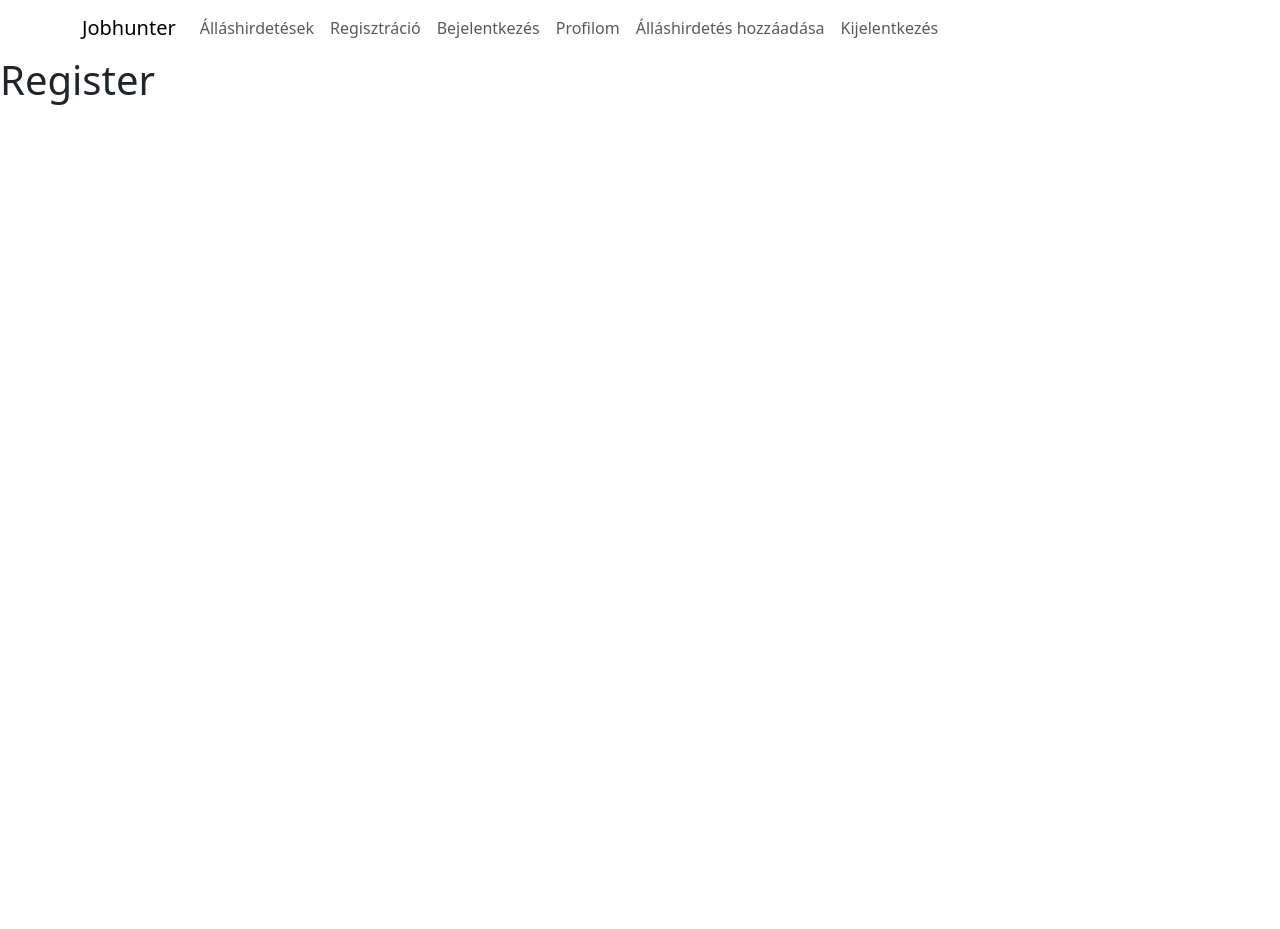
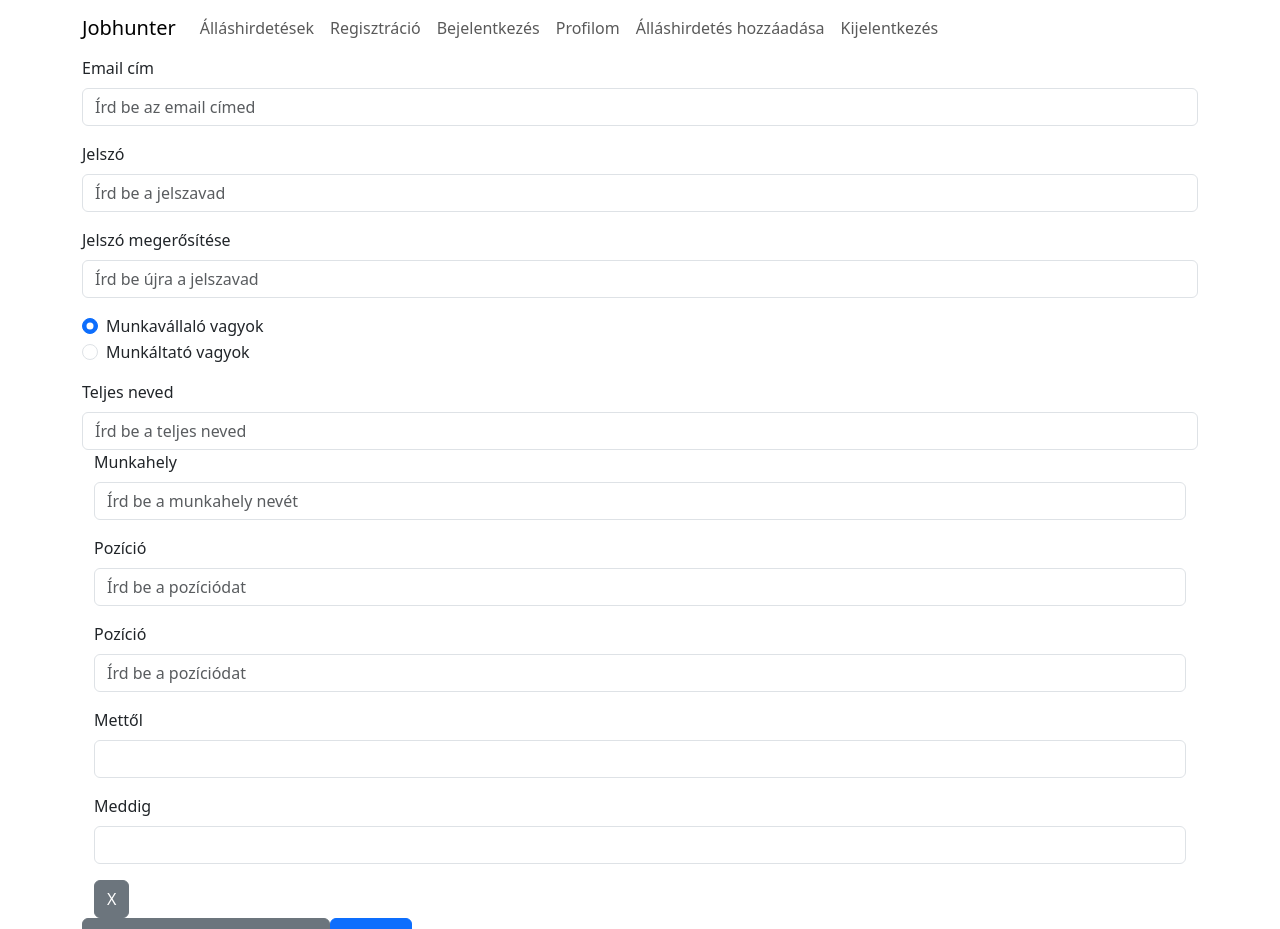
Before and after one commit to Bazska2013/Jobhunter, a React (Vite) app in the folder client/: page /register in a window 1280 px wide. Shown: the top 929 px of the page. Before the commit the page ends 800 px from the top, so only its background shows below. Built offline with nearby package versions, Linux system fonts and the light colour scheme.

Commit message:
Login és Register haladások

```diff
--- /dev/null
+++ b/client/src/components/Experiences.jsx
@@ -0,0 +1,46 @@
+import {Button, Container, Form} from "react-bootstrap";
+import {useState} from "react";
+
+const Experiences = () => {
+    const [numOfExperiences, setNumOfExperiences] = useState(1);
+
+    return (
+        <>
+            <Form>
+                {Array.from({length: numOfExperiences}, (_, i) => i).map((_, i) => {
+                    return (
+                        <>
+                            <Container>
+                                <Form.Group className="mb-3">
+                                    <Form.Label>Munkahely</Form.Label>
+                                    <Form.Control type="text" placeholder="Írd be a munkahely nevét" />
+                                </Form.Group>
+                                <Form.Group className="mb-3">
+                                    <Form.Label>Pozíció</Form.Label>
+                                    <Form.Control type="text" placeholder="Írd be a pozíciódat" />
+                                </Form.Group>
+                                <Form.Group className="mb-3">
+                                    <Form.Label>Pozíció</Form.Label>
+                                    <Form.Control type="text" placeholder="Írd be a pozíciódat" />
+                                </Form.Group>
+                                <Form.Group className="mb-3">
+                                    <Form.Label>Mettől</Form.Label>
+                                    <Form.Control type="number" />
+                                </Form.Group>
+                                <Form.Group className="mb-3">
+                                    <Form.Label>Meddig</Form.Label>
+                                    <Form.Control type="number" />
+                                </Form.Group>
+                                <Button variant="secondary" type="button" >X</Button>
+                            </Container>
+                        </>
+                    )
+                })}
+                <Button variant="secondary" type="button" onClick={() => setNumOfExperiences((numOfExperiences) + 1)}>Másik tapasztalat hozzáadása</Button>
+                <Button variant="primary" type="submit">Mentés</Button>
+            </Form>
+        </>
+    );
+}
+
+export default Experiences;
--- a/client/src/main.jsx
+++ b/client/src/main.jsx
@@ -9,6 +9,7 @@ import Register from "./pages/Register.jsx";
 import NavBar from "./components/NavBar.jsx";
 import {Profile as EmployeeProfile} from "./pages/employee/Profile.jsx";
 import EditJob from "./pages/employer/EditJob.jsx";
+import {Container} from "react-bootstrap";
 // import {Profile as EmployerProfile} from "./pages/employee/Profile.jsx";
 const router = createBrowserRouter([
     {
@@ -36,6 +37,8 @@ const router = createBrowserRouter([
 ReactDOM.createRoot(document.getElementById('root')).render(
   <React.StrictMode>
       <NavBar />
-      <RouterProvider router={router} />
+      <Container>
+          <RouterProvider router={router} />
+      </Container>
   </React.StrictMode>,
 )
--- a/client/src/pages/Login.jsx
+++ b/client/src/pages/Login.jsx
@@ -1,8 +1,23 @@
+import {Button, Form} from "react-bootstrap";
+
 const Login = () => {
     return (
-        <div>
-        <h1>Login</h1>
-        </div>
+        <>
+            <Form>
+                <Form.Group className="mb-3" controlId="formBasicEmail">
+                    <Form.Label>Email cím</Form.Label>
+                    <Form.Control type="email" placeholder="Írd be az email címed" />
+                </Form.Group>
+
+                <Form.Group className="mb-3" controlId="formBasicPassword">
+                    <Form.Label>Jelszó</Form.Label>
+                    <Form.Control type="password" placeholder="Írd be a jelszavad" />
+                </Form.Group>
+                <Button variant="primary" type="submit">
+                    Bejelentkezés
+                </Button>
+            </Form>
+        </>
     );
 }
 
--- a/client/src/pages/Register.jsx
+++ b/client/src/pages/Register.jsx
@@ -1,8 +1,53 @@
+import {Button, Form} from "react-bootstrap";
+import {useState} from "react";
+import Experiences from "../components/Experiences.jsx";
+
 const Register = () => {
+    const [userType, setUserType] = useState(false);
+
     return (
-        <div>
-        <h1>Register</h1>
-        </div>
+        <>
+            <Form>
+                <Form.Group className="mb-3" controlId="formBasicEmail">
+                    <Form.Label>Email cím</Form.Label>
+                    <Form.Control type="email" placeholder="Írd be az email címed" />
+                </Form.Group>
+
+                <Form.Group className="mb-3" controlId="formBasicPassword">
+                    <Form.Label>Jelszó</Form.Label>
+                    <Form.Control type="password" placeholder="Írd be a jelszavad" />
+                </Form.Group>
+                <Form.Group className="mb-3" controlId="formBasicPassword">
+                    <Form.Label>Jelszó megerősítése</Form.Label>
+                    <Form.Control type="password" placeholder="Írd be újra a jelszavad" />
+                </Form.Group>
+                <Form.Group className="mb-3" controlId="formBasicCheckbox">
+                    <Form.Check type="radio" label="Munkavállaló vagyok" name="user-type" id="jobseeker" onClick={() => setUserType(false)} defaultChecked={true} />
+                    <Form.Check type="radio" label="Munkáltató vagyok" name="user-type" id="company" onClick={() => setUserType(true)} />
+                </Form.Group>
+                <Form.Group>
+                    {userType ?
+                        <>
+                            <Form.Label>Cég neve</Form.Label>
+                            <Form.Control type="text" placeholder="Írd be regisztrálni kívánt cég nevét" />
+                        </>
+                        :
+                        <>
+                            <Form.Label>Teljes neved</Form.Label>
+                            <Form.Control type="text" placeholder="Írd be a teljes neved" />
+                        </>
+                    }
+                </Form.Group>
+                {userType ? <></> :
+                <>
+                    <Experiences />
+                </>
+                }
+                <Button variant="primary" type="submit">
+                    Regisztráció
+                </Button>
+            </Form>
+        </>
     );
 }
 
```
